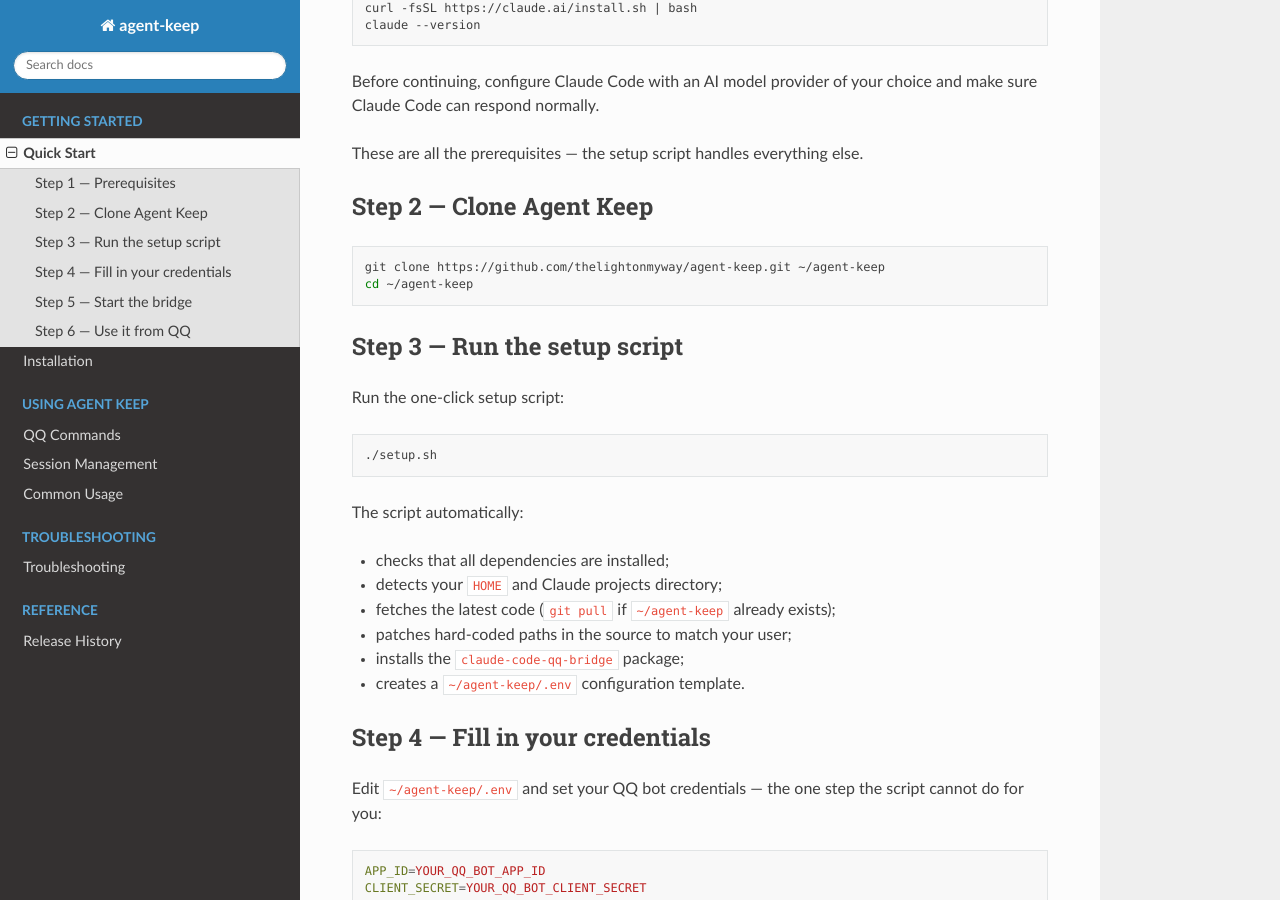
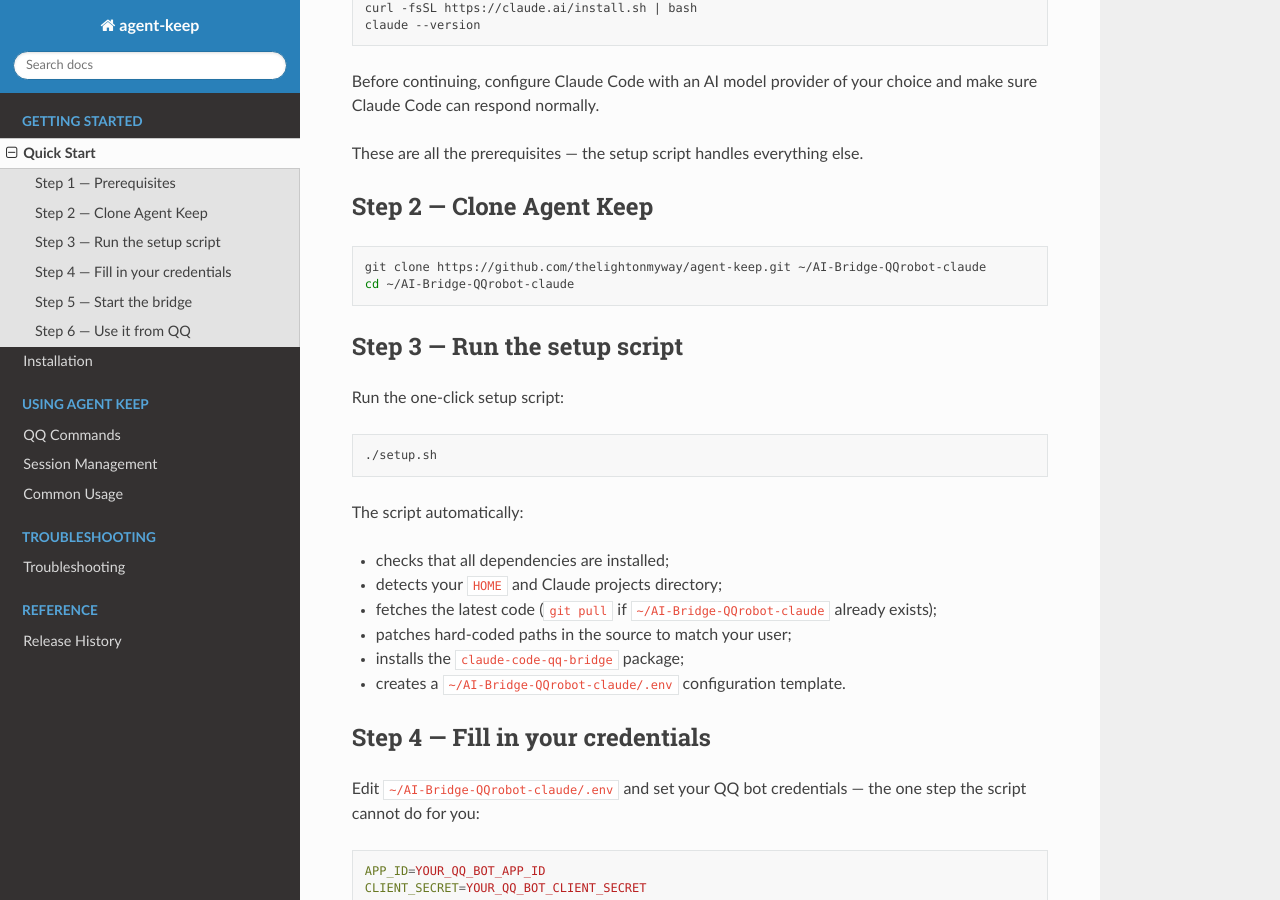
Before and after one commit to thelightonmyway/AI-Bridge-QQrobot-claude, a Sphinx documentation site: the page built from docs/source/quickstart.rst, in a window 1280 px wide and 900 px high, scrolled down 519 px. Built offline with Sphinx 7.4.7 and the Read the Docs theme 3.1.0, drawn with Linux system fonts in a browser that asks for light colours.

Commit message:
chore: rename local install dir to AI-Bridge-QQrobot-claude

```diff
--- a/docs/source/quickstart.rst
+++ b/docs/source/quickstart.rst
@@ -33,8 +33,8 @@
 
 .. code-block:: bash
 
-   git clone https://github.com/thelightonmyway/agent-keep.git ~/agent-keep
-   cd ~/agent-keep
+   git clone https://github.com/thelightonmyway/agent-keep.git ~/AI-Bridge-QQrobot-claude
+   cd ~/AI-Bridge-QQrobot-claude
 
 Step 3 — Run the setup script
 -----------------------------
@@ -49,15 +49,15 @@
 
 * checks that all dependencies are installed;
 * detects your ``HOME`` and Claude projects directory;
-* fetches the latest code (``git pull`` if ``~/agent-keep`` already exists);
+* fetches the latest code (``git pull`` if ``~/AI-Bridge-QQrobot-claude`` already exists);
 * patches hard-coded paths in the source to match your user;
 * installs the ``claude-code-qq-bridge`` package;
-* creates a ``~/agent-keep/.env`` configuration template.
+* creates a ``~/AI-Bridge-QQrobot-claude/.env`` configuration template.
 
 Step 4 — Fill in your credentials
 ---------------------------------
 
-Edit ``~/agent-keep/.env`` and set your QQ bot credentials — the one step the
+Edit ``~/AI-Bridge-QQrobot-claude/.env`` and set your QQ bot credentials — the one step the
 script cannot do for you:
 
 .. code-block:: ini
```
Also changed, not shown: CLAUDE.md (+1 -1 lines), README.md (+3 -3 lines), README.zh-CN.md (+2 -2 lines), docs/source/installation.rst (+4 -4 lines), docs/source/troubleshooting.rst (+4 -4 lines), 3 other files.
